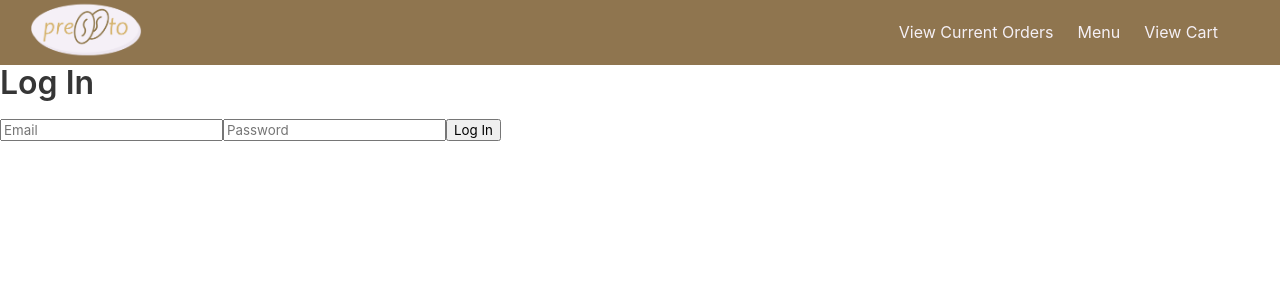
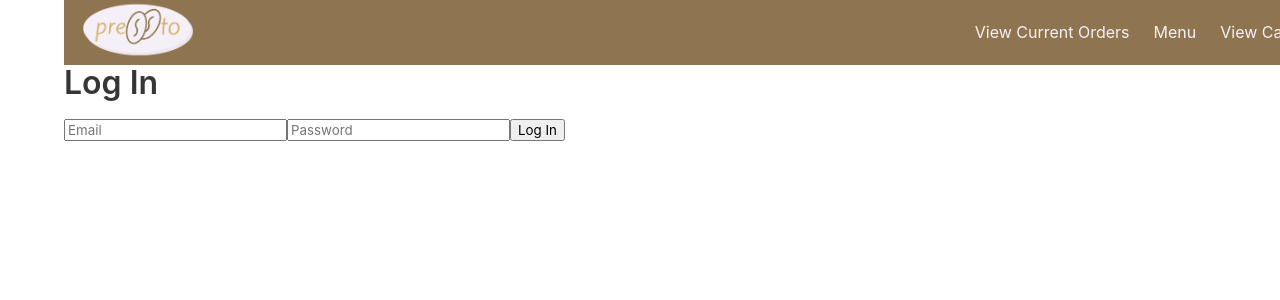
Before and after one commit to chakritp/pressto, a React (Create React App) app in the folder client/: page /login in a window 1280 px wide. Shown: the top 300 px of the page. Built offline with nearby package versions, Linux system fonts and the light colour scheme.

Commit message:
style menu

```diff
--- a/client/src/App.js
+++ b/client/src/App.js
@@ -81,8 +81,9 @@ class App extends Component {
   render() {
     const { currentUser } = this.state
     return (
-      <div className="App content">
+      <div className="App content container">
         <Navbar currentUser={currentUser} />
+        <div className="buffer-space"></div>
         <Switch>
           <Route exact path="/" component={Home} />
           <Route path="/menu" render={(props) => {
--- a/client/src/css/main.scss
+++ b/client/src/css/main.scss
@@ -2,7 +2,14 @@ $primaryColor: #8F754F;
 $secondaryColor: #F5F0F6;
 
 .App {
+  .buffer-space {
+    height: 65px;
+  }
+
   .navbar {
+    position: fixed;
+    width: 100%;
+    z-index: 99999;
     background: $primaryColor;
     a {
       color: $secondaryColor;
@@ -10,7 +17,7 @@ $secondaryColor: #F5F0F6;
 
     .button.navbar-burger {
       margin-top: 5px;
-      margin-right: 5px;
+      margin-right: 20px;
     }
 
 
@@ -94,7 +101,7 @@ $secondaryColor: #F5F0F6;
     }
   }
 
-  @media (max-width: 400px) {
+  @media (max-width: 450px) {
     .heading {
       top: 115px !important;
       width: 80% !important;
@@ -131,3 +138,13 @@ $secondaryColor: #F5F0F6;
     list-style: none;
   }
 }
+
+.Menu {
+  text-align: center;
+  input {
+    width: 10%;
+  }
+  button {
+    margin-top: 10px;
+  }
+}
--- a/client/src/styles.css
+++ b/client/src/styles.css
@@ -1,10 +1,15 @@
+.App .buffer-space {
+  height: 65px; }
 .App .navbar {
+  position: fixed;
+  width: 100%;
+  z-index: 99999;
   background: #8F754F; }
   .App .navbar a {
     color: #F5F0F6; }
   .App .navbar .button.navbar-burger {
     margin-top: 5px;
-    margin-right: 5px; }
+    margin-right: 20px; }
   .App .navbar .navbar-end {
     margin-right: 50px; }
   .App .navbar .navbar-item:hover {
@@ -55,7 +60,7 @@
       color: #8F754F; }
     .Home .card .fa-stack-1x {
       color: #F5F0F6; }
-  @media (max-width: 400px) {
+  @media (max-width: 450px) {
     .Home .heading {
       top: 115px !important;
       width: 80% !important; } }
@@ -78,4 +83,11 @@
 .currentOrder ul {
   list-style: none; }
 
+.Menu {
+  text-align: center; }
+  .Menu input {
+    width: 10%; }
+  .Menu button {
+    margin-top: 10px; }
+
 /*# sourceMappingURL=styles.css.map */
--- a/client/src/views/Menu.jsx
+++ b/client/src/views/Menu.jsx
@@ -15,13 +15,10 @@ class Menu extends React.Component {
       })
   }
 
-  onQuantityChange(evt) {
-    if(evt.target.value <= 0) return (evt.target.value = 1)
-  }
-
   render() {
     return (
-      <div className="Menu">
+      <div className="Menu columns is-mobile">
+        <div className="column">
           <h1>Menu</h1>
           { !this.state.products
           ? (
@@ -35,8 +32,9 @@ class Menu extends React.Component {
                       <img src={product.image} width="300" /> <br/>
                       <b>{product.name}</b> - ${product.price} <br/>
                       {product.description} <br/>
-                    <span>Quantity: <input type="number" defaultValue="1" ref={product._id + "-quantity"} onChange={(evt) => { this.onQuantityChange(evt) }}/></span> <br/>
-                    <button onClick={() => { this.props.onUpdateCart(product, this.refs[product._id + "-quantity"].value) }}>Add to Cart</button>
+                      <span>Quantity: <input className="input" type="number" defaultValue="1" ref={product._id + "-quantity"} /></span> <br/>
+                      <button className="button is-info" onClick={() => { this.props.onUpdateCart(product, this.refs[product._id + "-quantity"].value) }}>Add to Cart</button>
+                      <hr/>
                     </div>
                   )
                 })}
@@ -44,6 +42,7 @@ class Menu extends React.Component {
             )
           }
         </div>
+      </div>
     )
   }
 }
```
Also changed, not shown: 2 other files (tests, documents, lock files or other folders). Lines whose indentation alone changed are shown as unchanged.
